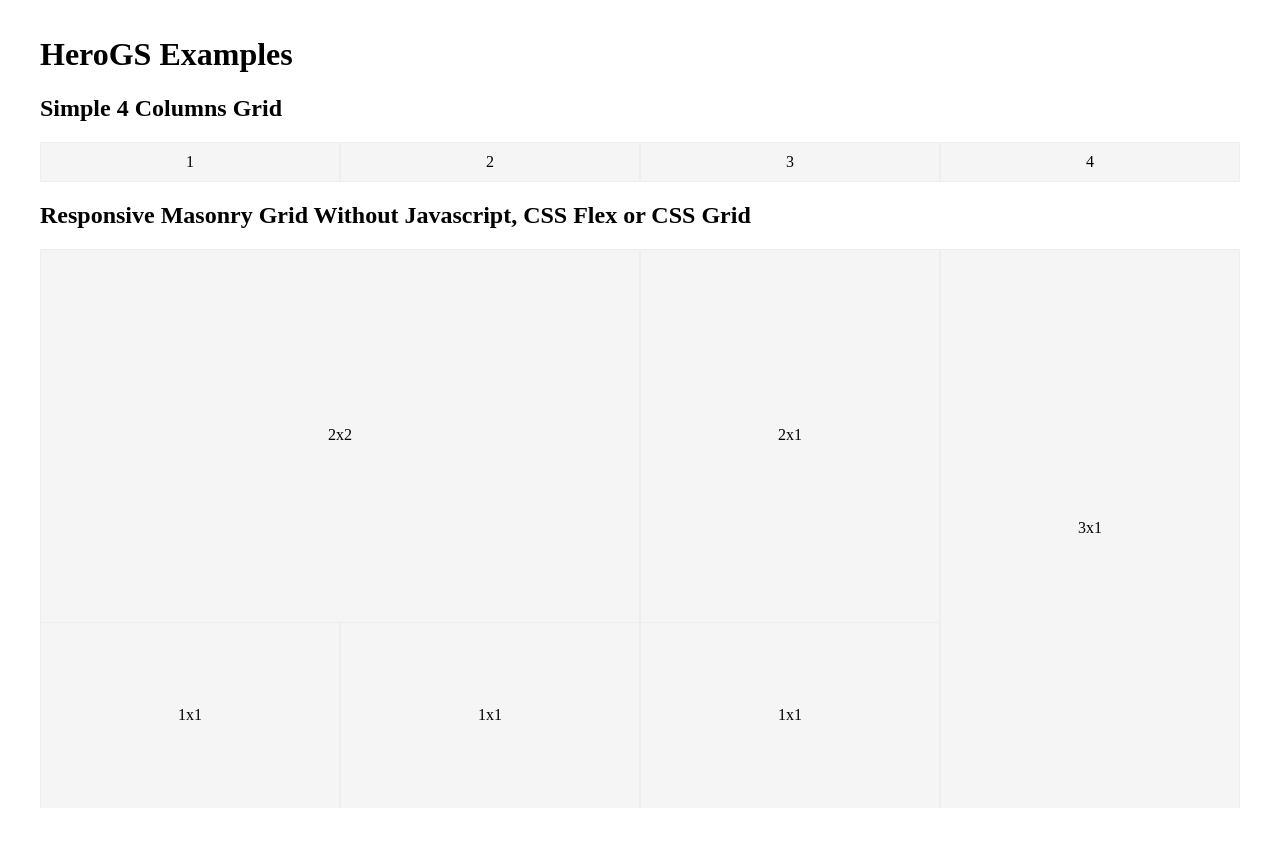
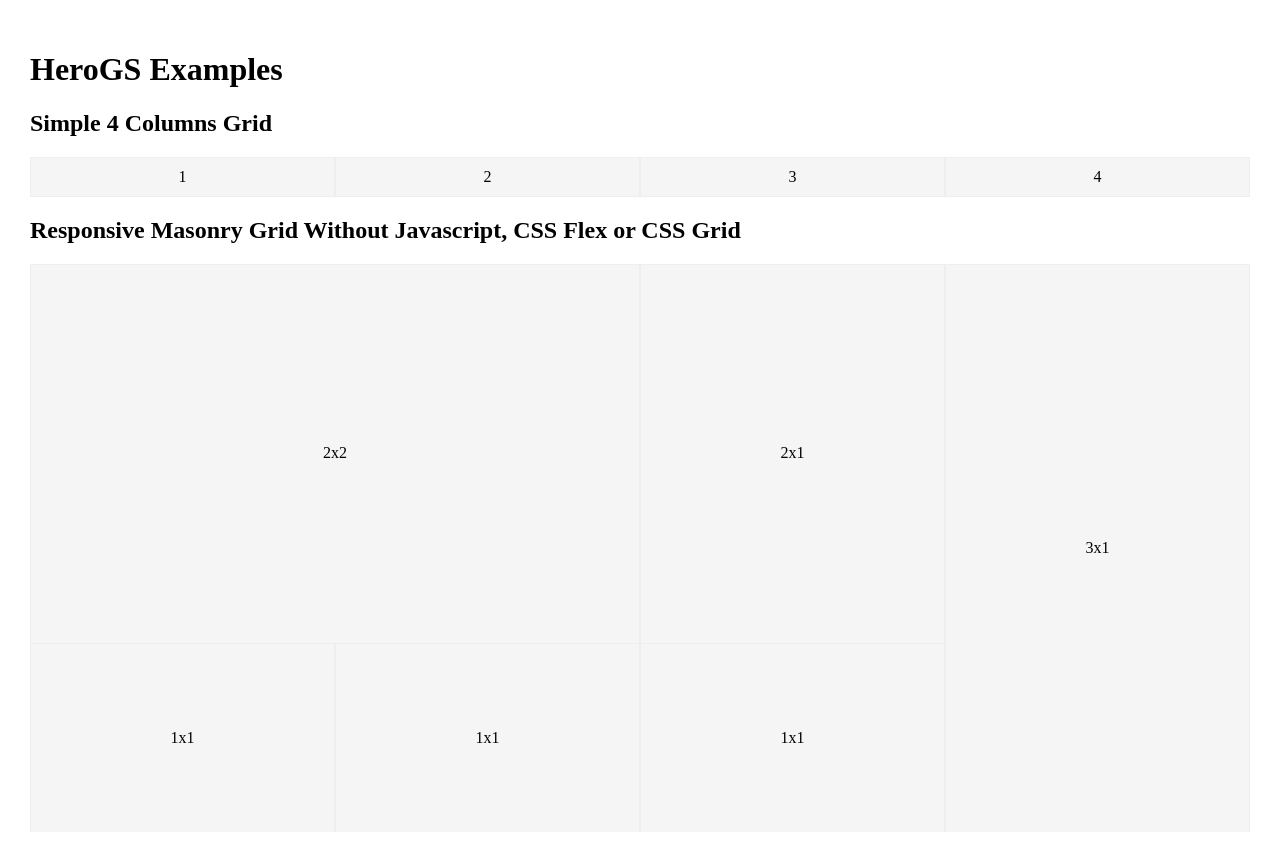
Before and after one commit to hayatbiralem/HeroGS, a website: page src/docs/index.twig in a window 1280 px wide. Before the commit the page ends 823 px from the top, so only its background shows below. Drawn offline with nearby package versions, Linux system fonts and the light colour scheme; files that its build step writes are made by us from their sources.

Commit message:
Some improvements for presentation

```diff
--- a/src/docs/styles/docs.scss
+++ b/src/docs/styles/docs.scss
@@ -113,8 +113,8 @@ body {
 }
 
 .wrapper {
-  padding: 15px;
-  max-width: (1170px + 30px);
+  padding: 30px;
+  max-width: (1170px + 60px);
   margin: 0 auto;
 }
 
```
